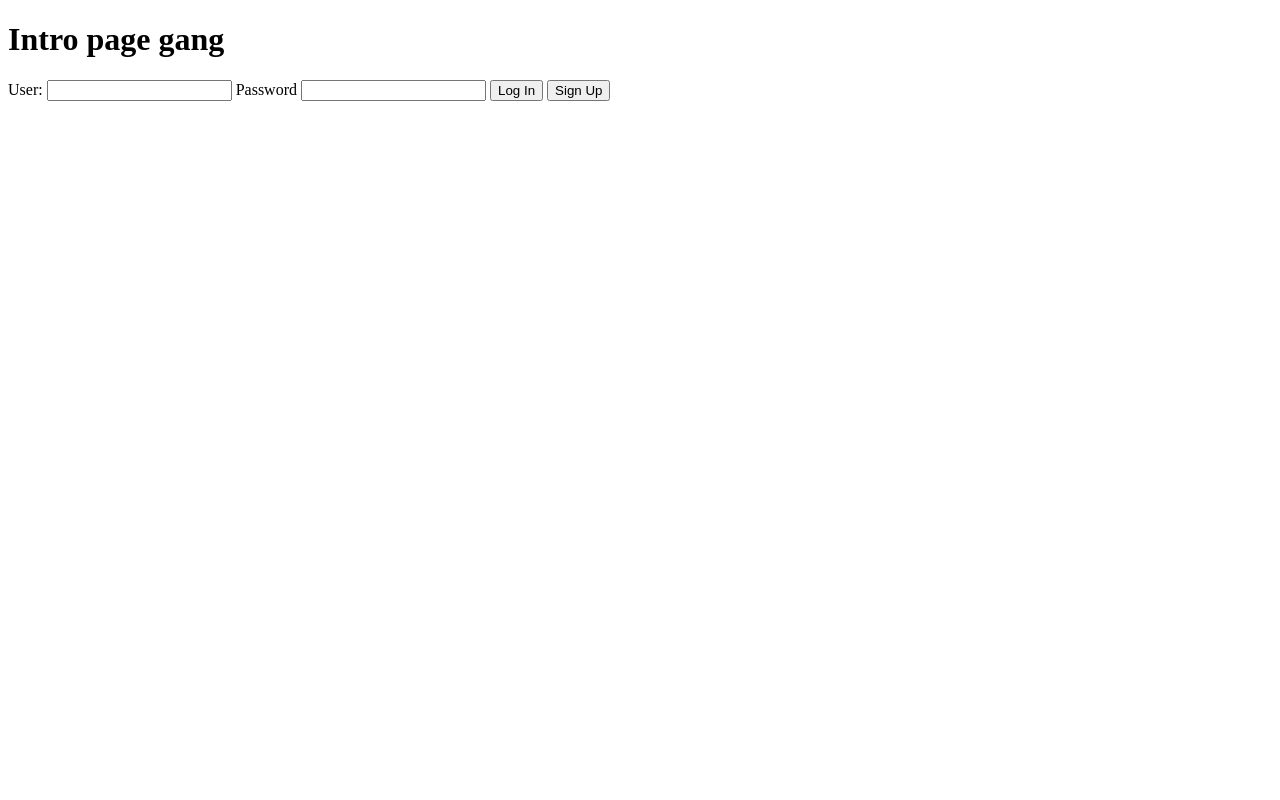
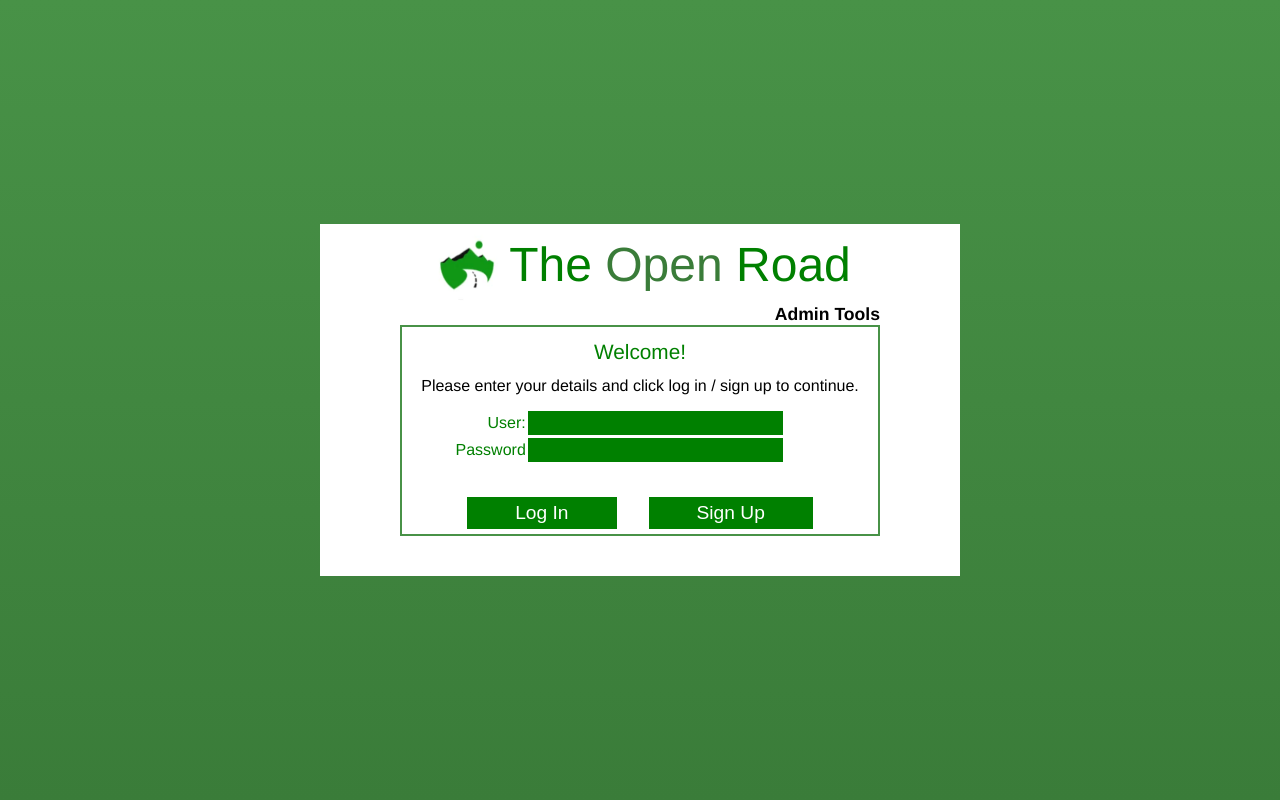
Before and after one commit to JohnProgramming08/The-Open-Road, a Flask app: page / in a window 1280 px wide. Run offline with Flask 3, Linux system fonts and the light colour scheme.

Commit message:
feat: Finish desktop frontend for index page

```diff
--- a/project/app/__init__.py
+++ b/project/app/__init__.py
@@ -21,8 +21,8 @@ def create_app(config_overlay=None):
     db.init_app(app)
     with app.app_context():
         db.create_all()
-        #print("Got here")
         service = AddBusinessesService()
+        # Populate database with businesses
         #service.add_business_types()
         #service.add_business_locations()
         #service.add_businesses()
--- /dev/null
+++ b/project/app/static/css/index.css
@@ -0,0 +1,139 @@
+/* Colour Variables */
+:root {
+	--dark-green: #3a7c39;
+	--light-green: #489247;
+}
+
+/* Global Styles */
+* {
+	margin: 0;
+	padding: 0;
+	box-sizing: border-box;
+}
+
+html,
+body {
+	width: 100%;
+	overflow-x: hidden;
+	height: 100vh;
+	background: linear-gradient(180deg, var(--light-green) 0%, var(--dark-green) 100%);
+	font-family: "Helvetica Neue", Helvetica, Arial, sans-serif;
+	display: flex;
+	justify-content: center;
+	align-items: center;
+}
+
+/* Text Styles */
+/* Header Styles */
+h1 {
+	color: var(--dark-green);
+	font-size: 3rem;
+	font-weight: 300;
+}
+
+b {
+	font-weight: 550;
+	color: green;
+}
+
+h2 {
+	font-size: 1.1rem;
+}
+
+h3 {
+	color: green;
+	font-size: 1.3rem;
+	padding-top: 0.8rem;
+	font-weight: 300;
+}
+
+/* Standard Text */
+p {
+	padding-top: 0.8rem;
+}
+
+label {
+	color: green;
+	font-weight: 535;
+	padding-right: 2px;
+}
+
+/* Main Styles */
+main {
+	background-color: white;
+	display: flex;
+	flex-direction: column;
+	align-items: center;
+	width: 40rem;
+	height: 22rem;
+}
+
+div {
+	display: flex;
+}
+
+#top-line-div, #second-line-div {
+	width: 30rem;
+	justify-content: center;
+	align-items: center;
+}
+
+#second-line-div {
+	width: 30rem;
+	justify-content: right;
+}
+
+img {
+	width: 5rem;
+	height: 5rem;
+}
+
+/* Form Styles */
+#form-div {
+	flex-direction: column;
+	align-items: center;
+	border: 2px solid var(--light-green);
+	width: 30rem;
+	height: 60%;
+}
+
+form {
+	padding-top: 1rem;
+	width: 100%;
+	display: flex;
+	flex-direction: column;
+	align-items: center;
+}
+
+/* Input styles */
+.input-div {
+	width: 60%;
+	justify-content: flex-end;
+	align-items: center;
+	padding-bottom: 0.2rem;
+}
+
+input {
+	background-color: green;
+	color: white;
+	border: none;
+	height: 1.5rem;
+	outline: none;
+	font-size: 1.2rem;
+	padding: 0.25rem;
+}
+
+input[type="submit"] {
+	cursor: pointer;
+	display: flex;
+	justify-content: center;
+	align-items: center;
+	height: auto;
+	padding-top: 0.3rem;
+	padding-bottom: 0.3rem;
+	padding-left: 3rem;
+	padding-right: 3rem;
+	margin-left: 1rem;
+	margin-right: 1rem;
+	margin-top: 2rem;
+}
--- a/project/app/templates/index.html
+++ b/project/app/templates/index.html
@@ -1,15 +1,41 @@
 {% extends "base.html" %}
 
+{% block style %}
+<link rel="stylesheet" href="{{ url_for('static', filename='css/index.css') }}"/>
+{% endblock %}
+
 {% block body %}
-<h1>Intro page gang</h1>
-<p>{{ error }}</p>
+<main>
+	<!-- Heading -->
+	<div id="top-line-div">
+		<img src="{{ url_for('static', filename='images/TheOpenRoad.png') }}">
+		<h1><b>The</b> Open <b>Road</b></h1>
+	</div>
+	<div id="second-line-div">
+		<h2>Admin Tools</h2>
+	</div>
+
+	<!-- Form -->
+	<div id="form-div">
+		<h3>Welcome!</h3>
+		<p>Please enter your details and click log in / sign up to continue.</p>
+
 		<form method="post" action ="/">
 			{{ form.hidden_tag() }}
+			<div class="input-div">
 				{{ form.username.label }}
 				{{ form.username() }}
+			</div>
+			<div class="input-div">
 				{{ form.password.label }}
 				{{ form.password() }}
+			</div>
+			<div id="submit-div">
 				{{ form.log_in() }}
 				{{ form.sign_up() }}
+			</div>
 		</form>
+	</div>
+	<p>{{ error }}</p>
+</main>
 {% endblock %}
```
Also changed, not shown: project/app/templates/home.html (+9 -0 lines), project/app/templates/logged_in.html (added, +16 -0 lines), project/app/static/images/TheOpenRoad.png (added), project/instance/the_open_road.db (added). Lines whose indentation alone changed are shown as unchanged.
